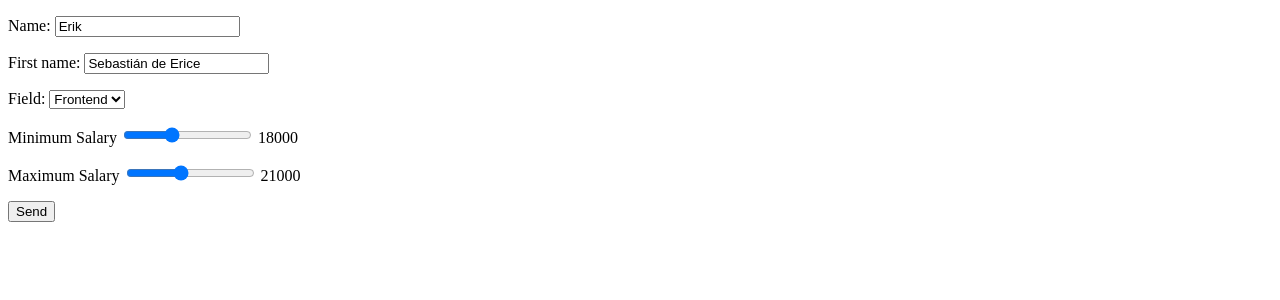
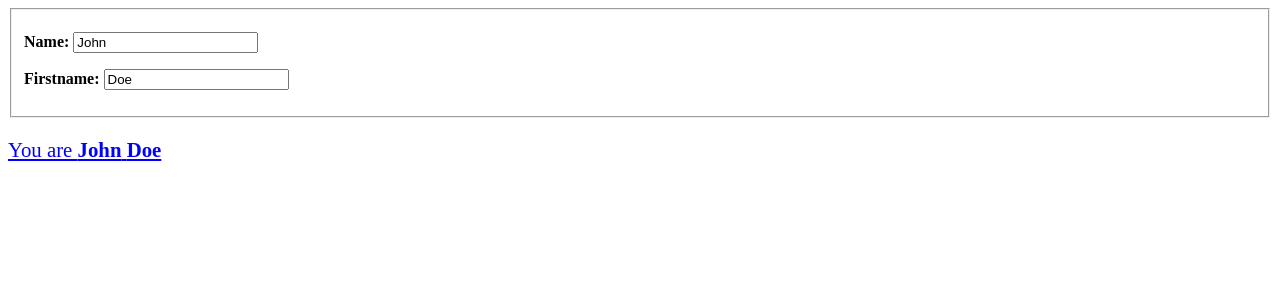
Before and after one commit to Erikote04/Svelte-Tutorial-in-Deep, a Svelte app: page / in a window 1280 px wide. Shown: the top 300 px of the page. Built offline with nearby package versions, Linux system fonts and the light colour scheme.

Commit message:
Working with CSS. The style of the components do not interfere with each other

```diff
--- a/src/App.svelte
+++ b/src/App.svelte
@@ -1,69 +1,22 @@
 <script>
     import Input from "./lib/Input.svelte";
-    import Select from "./lib/Select.svelte";
-    import Range from "./lib/Range.svelte";
 
-    let userData = {
-        name: "Erik",
-        firstName: "Sebastián de Erice",
-        field: "Frontend",
-        salary: {
-            min: 18000,
-            max: 21000
-        }
-    }
-
-    let fields = ['Backend', 'Frontend', 'Devops', 'QA'];
-
-    let error = null;
-
-    function send() {
-        alert(JSON.stringify(userData))
-    }
-
-    function updateSalary(e) {
-        userData.salary.min = e.detail.min;
-        userData.salary.max = e.detail.max;
-        userData.salary.min > userData.salary.max
-            ? error = "Min can't be greater than Max"
-            : error = null;
-    }
+    let name = "John";
+    let firstName = "Doe";
 </script>
 
 <main>
-    <form on:submit|preventDefault={send}>
-        <Input
-            identifier = "name"
-            formField = "Name"
-            bind:value = {userData.name}
-        />
-        <Input
-            identifier = "firstName"
-            formField = "First name"
-            bind:value = {userData.firstName}
-        />
-        <Select
-            identifier = "field"
-            formField = "Field"
-            choices = {fields}
-            bind:value = {userData.field}
-        />
-        <Range
-            identifier = "salary"
-            formField = "Salary"
-            min = {userData.salary.min}
-            max = {userData.salary.max}
-            on:update={updateSalary}
-        />
-        <p>
-            {#if error !== null}
-                <p>{error}</p>
-            {/if}
-            <input
-                type="submit"
-                value="Send"
-                disabled={error !== null}
-            />
-        </p>
-    </form>
+    <fieldset>
+        <Input bind:value={name} label="Name"/>
+        <Input bind:value={firstName} label="Firstname"/>
+    </fieldset>
+    <p class="label">You are <strong>{name} {firstName}</strong></p>
 </main>
+
+<style>
+    .label {
+        color: blue;
+        font-size: 1.3rem;
+        text-decoration: underline;
+    }
+</style>
--- a/src/lib/Input.svelte
+++ b/src/lib/Input.svelte
@@ -1,14 +1,21 @@
 <script>
-    export let identifier;
-    export let formField;
+    export let label;
     export let value;
+
+    let id = "_" + label.toLowerCase();
 </script>
 
 <p>
-    <label for={identifier}>{formField}: </label>
+    <label class="label" for={id}>{label}: </label>
     <input
         type = "text"
-        id = {identifier}
+        id = {id}
         bind:value
     />
 </p>
+
+<style>
+    .label {
+        font-weight: bold;
+    }
+</style>
--- a/src/lib/Range.svelte
+++ /dev/null
@@ -1,43 +0,0 @@
-<script>
-    import { createEventDispatcher } from "svelte";
-
-    export let identifier;
-    export let formField;
-    export let min;
-    export let max;
-
-    const dispatch = createEventDispatcher();
-
-    function changeMin(e) {
-        const newMin = parseInt(e.target.value);
-        dispatch('update', {min: newMin, max});
-    }
-
-    function changeMax(e) {
-        const newMax = parseInt(e.target.value);
-        dispatch('update', {min, max: newMax});
-    }
-</script>
-
-<p>
-    <label for={`${identifier}_min`}>Minimum {formField}</label>
-    <input
-        type = "range"
-        min = 0
-        max = 50000
-        value={min}
-        on:change={changeMin}
-    />
-    <span>{min}</span>
-</p>
-<p>
-    <label for={`${identifier}_max`}>Maximum {formField}</label>
-    <input
-        type = "range"
-        min = 0
-        max = 50000
-        value={max}
-        on:change={changeMax}
-    />
-    <span>{max}</span>
-</p>
--- a/src/lib/Select.svelte
+++ /dev/null
@@ -1,15 +0,0 @@
-<script>
-    export let identifier;
-    export let formField;
-    export let choices;
-    export let value;
-</script>
-
-<p>
-    <label for={identifier}>{formField}: </label>
-    <select id={identifier} bind:value>
-        {#each choices as choice}
-            <option value={choice}>{choice}</option>
-        {/each}
-    </select>
-</p>
```
